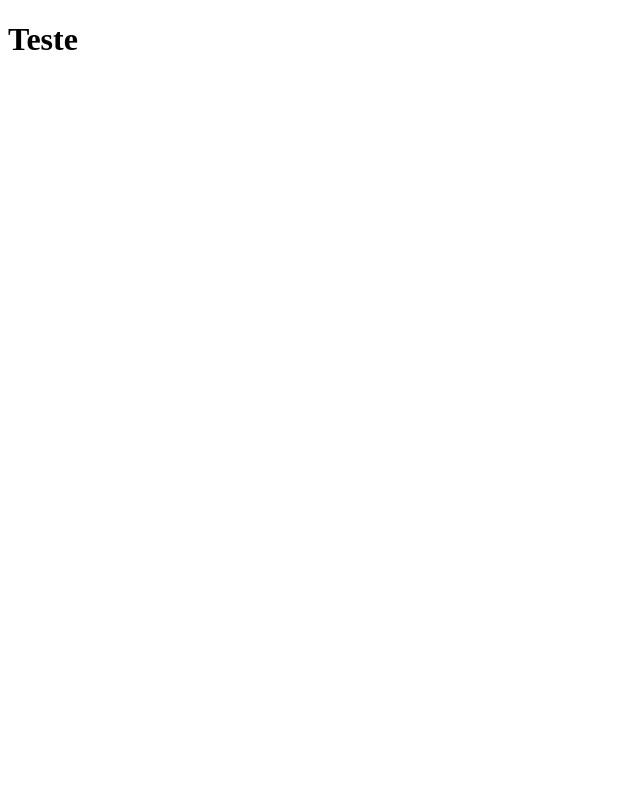
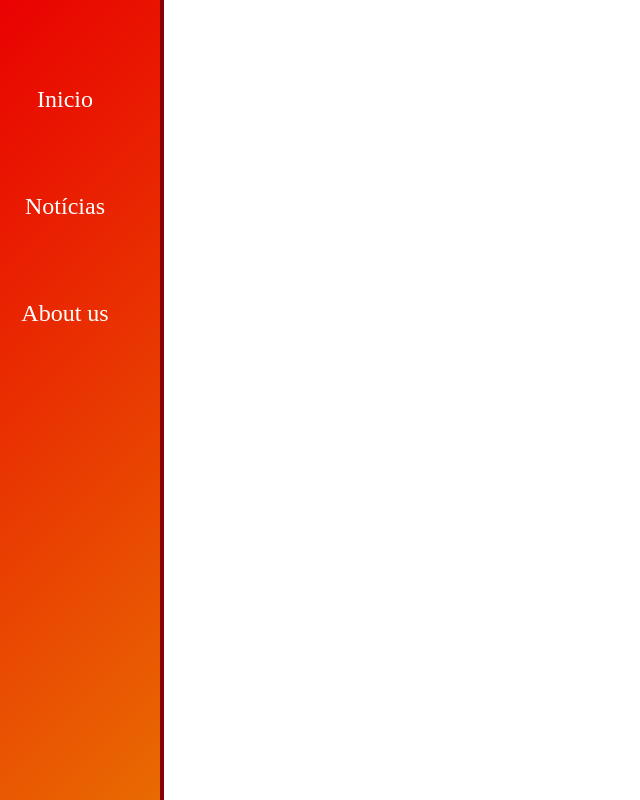
Before and after one commit to jehmes/ecommerce, a React (Create React App) app: page / in a window 1280 px wide. Shown: the whole page, without its empty margins (0-640 px from the left). Built offline with nearby package versions, Linux system fonts and the light colour scheme.

Commit message:
added sidebar

```diff
--- a/src/App.js
+++ b/src/App.js
@@ -1,9 +1,9 @@
 import React from 'react'
-// import Content from './components/Content'
+import Content from './components/Content'
 
 const App = props => {
     return (
-     <h1>Teste</h1>
+     <Content/>
     )
 }
 
--- /dev/null
+++ b/src/components/Content.jsx
@@ -0,0 +1,14 @@
+import React from 'react'
+import SideBar from './SideBar'
+
+const Content = props => {
+    return (
+    <main>
+        <SideBar/>
+
+
+    </main>
+    )
+}
+
+export default Content
--- /dev/null
+++ b/src/components/SideBar.jsx
@@ -0,0 +1,26 @@
+import React from 'react'
+import './sidebar.css'
+
+const SideBar = props => {
+    return (
+        <div className="logo">
+            <header>
+                <nav className="menu">
+                    <ul>
+                        <li>
+                            <a href="#">Inicio</a>
+                        </li>
+                        <li>
+                            <a href="#">Notícias</a>
+                        </li>
+                        <li>
+                            <a href="#">About us</a>
+                        </li>
+                    </ul>
+                </nav>
+            </header>
+        </div>
+    )
+}
+
+export default SideBar
--- /dev/null
+++ b/src/components/sidebar.css
@@ -0,0 +1,38 @@
+html,
+body {
+    margin: 0;
+    padding: 0;
+}
+
+.logo {
+    position: absolute;
+    background: linear-gradient(135deg, #e90101, #e96a02);
+    border-right: solid 4px rgb(133, 3, 3);
+    width: 10rem;
+    height: 80px;
+    height: 100vh;
+}
+
+.menu {
+    position: absolute;
+    left: 10px;
+    top: 6px;
+    text-align: center;
+
+}
+
+.menu li {
+    margin-top: 5rem;
+    width: 110px;
+    font-size: 24px;
+    list-style: none;
+}
+
+.menu a {
+    color: white;
+    text-decoration: none;
+}
+
+.menu ul {
+    padding: 0;
+}
```
